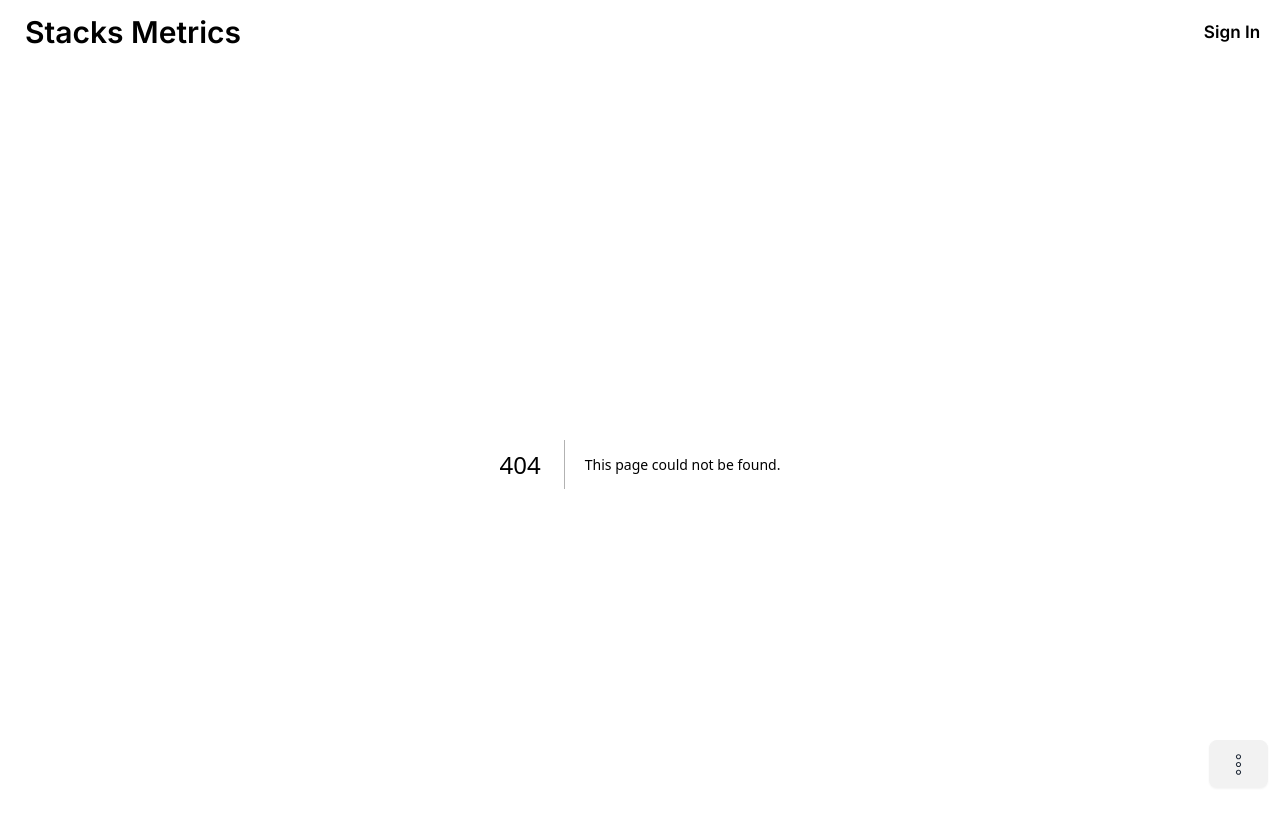
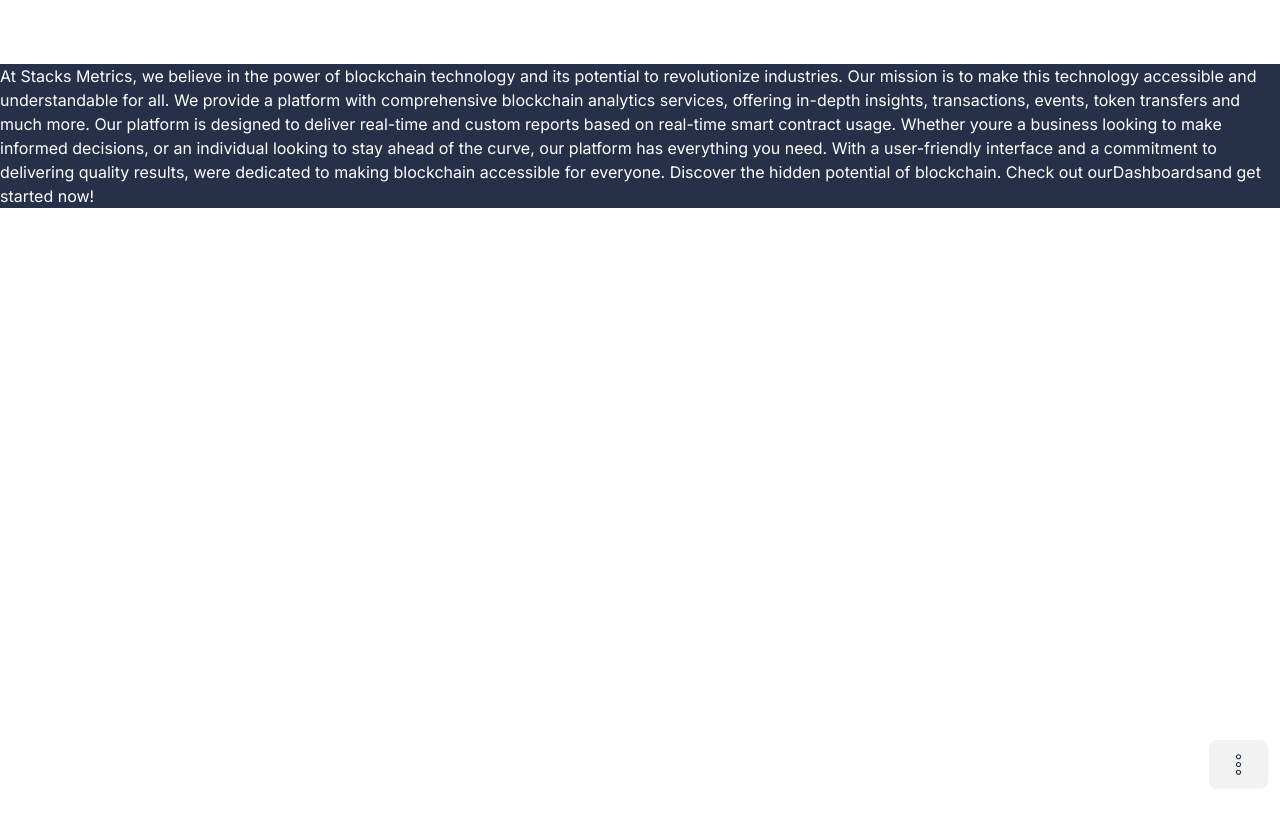
Before and after one commit to cbadawi/Stacks-On-Chain-Metrics, a Next.js app: page /about in a window 1280 px wide. Before the commit this address had no page. Shown: the top 826 px of the page. After the commit the page ends 800 px from the top, so only its background shows below. Built offline with nearby package versions, Linux system fonts and the light colour scheme.

Commit message:
add placeholder about and contact pages

```diff
--- /dev/null
+++ b/app/about/page.tsx
@@ -0,0 +1,23 @@
+import React from 'react';
+
+const About = () => {
+  // TODO mention the API, pointing to its documentation and offerings
+  return (
+    <text>
+      At Stacks Metrics, we believe in the power of blockchain technology and
+      its potential to revolutionize industries. Our mission is to make this
+      technology accessible and understandable for all. We provide a platform
+      with comprehensive blockchain analytics services, offering in-depth
+      insights, transactions, events, token transfers and much more. Our
+      platform is designed to deliver real-time and custom reports based on
+      real-time smart contract usage. Whether youre a business looking to make
+      informed decisions, or an individual looking to stay ahead of the curve,
+      our platform has everything you need. With a user-friendly interface and a
+      commitment to delivering quality results, were dedicated to making
+      blockchain accessible for everyone. Discover the hidden potential of
+      blockchain. Check out ourDashboardsand get started now!
+    </text>
+  );
+};
+
+export default About;
--- /dev/null
+++ b/app/contact/page.tsx
@@ -0,0 +1,20 @@
+import React from 'react';
+
+const Contact = () => {
+  return (
+    <div>
+      Unlock the full potential of your data with Stacks on Chain, your trusted
+      partner in blockchain analysis. We are always here to help. If you have
+      any questions, concerns, or feedback. Please do not hesitate to reach out
+      to us through any of the following channels: For technical support, please
+      check out thedocumentation,our comprehensive knowledge base. Join our
+      Discord community atStacksOnChain discord.Our team is active and ready to
+      assist you in the appropriate channel. Send us a message via email.We will
+      do our best to respond to your email within 24 hours. No matter how you
+      choose to reach out to us, we will do our best to provide you with a
+      prompt and helpful response.
+    </div>
+  );
+};
+
+export default Contact;
```
